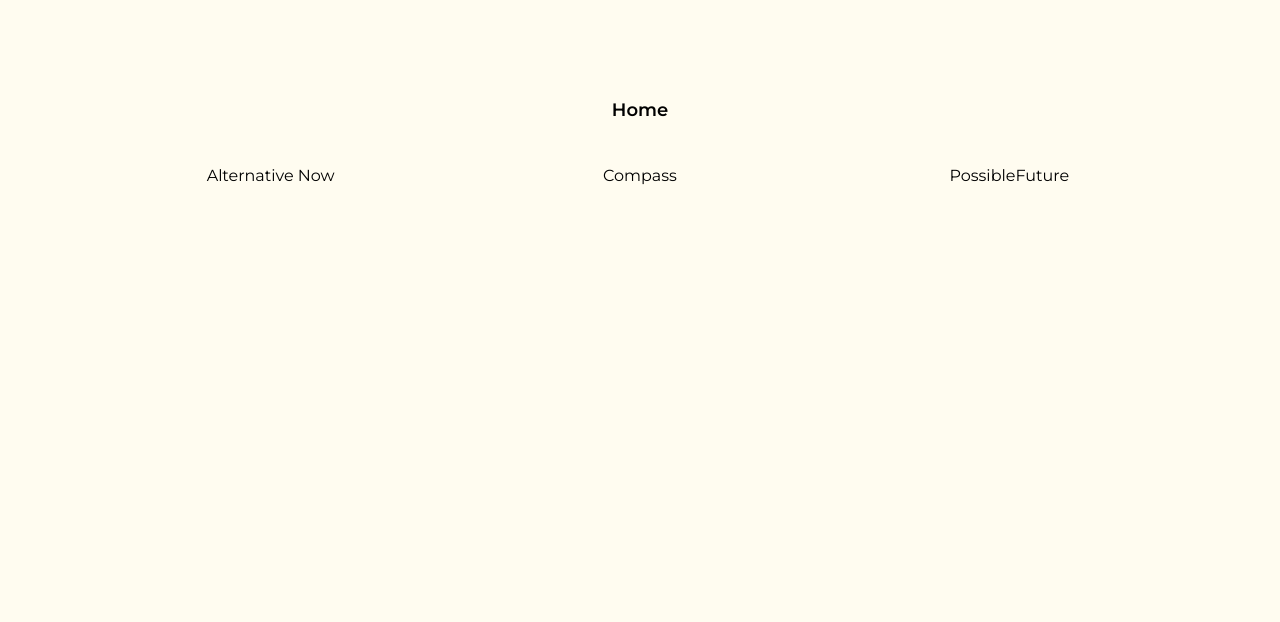
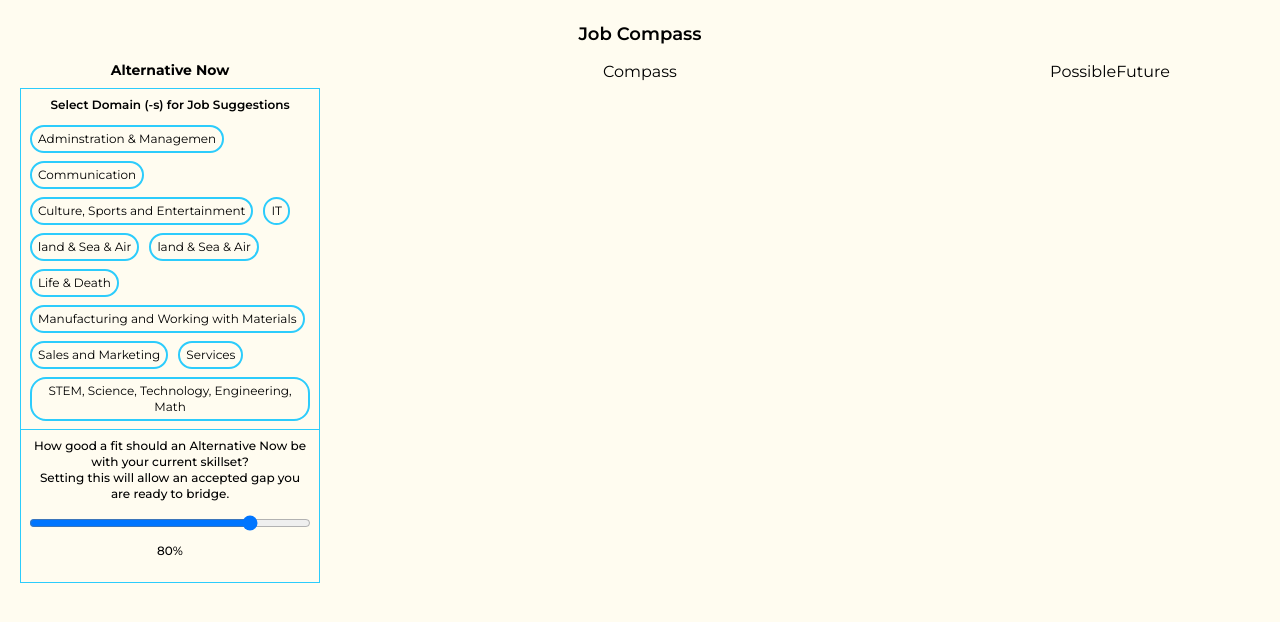
Before and after one commit to VictoriaAde/job-compass, a Next.js app: page / in a window 1280 px wide. Shown: the top 622 px of the page. Built offline with nearby package versions, Linux system fonts and the light colour scheme.

Commit message:
alternative now and percentagebar

```diff
--- a/app/_sections/_alternativeNow.tsx
+++ /dev/null
@@ -1,11 +0,0 @@
-import React from "react";
-
-const Alternative: React.FC = () => {
-  return (
-    <div className="text-center">
-      <h1>Alternative Now</h1>
-    </div>
-  );
-};
-
-export default Alternative;
--- /dev/null
+++ b/app/_sections/alternativeNow.tsx
@@ -0,0 +1,73 @@
+"use client";
+
+import React, { useState } from "react";
+import { jobSuggestions } from "../../utils/data";
+import PercentageBar from "@/components/PercentageBar";
+
+const Alternative: React.FC = (suggestions) => {
+  const [selectedSuggestions, setSelectedSuggestions] = useState<number[]>([]);
+
+  const toggleSelection = (id: number) => {
+    setSelectedSuggestions((prevSelected) => {
+      if (prevSelected.includes(id)) {
+        return prevSelected.filter((suggestionId) => suggestionId !== id);
+      } else {
+        return [...prevSelected, id];
+      }
+    });
+  };
+
+  return (
+    <div className="text-center">
+      <h2 className="text-sm font-bold mb-2">Alternative Now</h2>
+      <div>
+        <div className="border border-[#2CCCFC] p-2">
+          <h3 className="text-xs mb-3 font-semibold">
+            Select Domain (-s) for Job Suggestions
+          </h3>
+          <div className="flex gap-2 items-center flex-wrap">
+            {jobSuggestions.map((suggestion) => (
+              <span
+                key={suggestion.id}
+                onClick={() => toggleSelection(suggestion.id)}
+                className={`cursor-pointer rounded-2xl mx-[1px] py-1 px-[6px] text-xs font-normal ${
+                  selectedSuggestions.includes(suggestion.id)
+                    ? "bg-[#298dac] text-white border-2 border-[#298dac]" // Apply your selected color class
+                    : "bg-transparent text-black border-2 border-[#2CCCFC]" // Apply your default color class
+                }`}
+              >
+                {suggestion.title}
+              </span>
+            ))}
+          </div>
+        </div>
+        <div className="border border-t-0 border-[#2CCCFC] p-2">
+          <p className="text-xs font-medium">
+            How good a fit should an Alternative Now be with your current
+            skillset?{" "}
+          </p>
+          <p className="text-xs font-medium">
+            Setting this will allow an accepted gap you are ready to bridge.
+          </p>
+
+          <PercentageBar />
+        </div>
+      </div>
+    </div>
+  );
+};
+
+export default Alternative;
+{
+  /* <span>Adminstration & Managemen</span>
+<span>Communication</span>
+<span>Culture, Sports and Entertainment</span>
+<span>IT</span>
+<span>land & Sea & Air</span>
+<span>land & Sea & Air</span>
+<span>Life & Death</span>
+<span>Manufacturing and Working with Materials</span>
+<span>Sales and Marketing</span>
+<span>Services</span>
+<span>STEM, Science, Technology, Engineering, Math</span> */
+}
--- a/app/page.tsx
+++ b/app/page.tsx
@@ -1,13 +1,13 @@
 import Image from "next/image";
-import Alternative from "./_sections/_alternativeNow";
-import Compass from "./_sections/_compass";
-import PossibleFuture from "./_sections/_possibleFuture";
+import Alternative from "./_sections/alternativeNow";
+import Compass from "./_sections/compass";
+import PossibleFuture from "./_sections/possibleFuture";
 
 const Home: React.FC = () => {
   return (
-    <main className="flex flex-col items-center justify-between p-24">
-      <h1 className="text text-lg font-semibold mb-10">Home</h1>
-      <div className="w-full grid grid-cols-3 gap-5 place-content-center">
+    <main className="flex flex-col items-center justify-between px-10 py-5">
+      <h1 className="text text-lg font-semibold mb-3">Job Compass</h1>
+      <div className="w-full grid grid-cols-[25%_50%_25%] gap-5 place-content-center">
         <Alternative />
         <Compass />
         <PossibleFuture />
--- /dev/null
+++ b/components/PercentageBar.tsx
@@ -0,0 +1,32 @@
+// PercentageBar.tsx
+import React, { useState } from "react";
+
+const PercentageBar: React.FC = () => {
+  const [percentage, setPercentage] = useState<number>(80);
+
+  const handlePercentageChange = (e: React.FormEvent<HTMLInputElement>) => {
+    const newPercentage = parseFloat(e.currentTarget.value);
+    if (!isNaN(newPercentage)) {
+      setPercentage(Math.max(0, Math.min(100, newPercentage))); // Clamp between 0 and 100
+    }
+  };
+
+  return (
+    <div className="my-3">
+      <input
+        type="range"
+        min="0"
+        max="100"
+        step="1"
+        defaultValue={percentage.toString()} // Initialize with the percentage state
+        onInput={handlePercentageChange} // Use onInput event
+        className="w-full transition-all duration-300 ease-in-out"
+      />
+      <div className="text-center">
+        <span className="font-medium text-xs">{Math.round(percentage)}%</span>
+      </div>
+    </div>
+  );
+};
+
+export default PercentageBar;
--- /dev/null
+++ b/utils/data.ts
@@ -0,0 +1,13 @@
+export const jobSuggestions = [
+  { id: 1, title: "Adminstration & Managemen" },
+  { id: 2, title: "Communication" },
+  { id: 3, title: "Culture, Sports and Entertainment" },
+  { id: 4, title: "IT" },
+  { id: 5, title: "land & Sea & Air" },
+  { id: 6, title: "land & Sea & Air" },
+  { id: 7, title: "Life & Death" },
+  { id: 8, title: "Manufacturing and Working with Materials" },
+  { id: 9, title: "Sales and Marketing" },
+  { id: 10, title: "Services" },
+  { id: 11, title: "STEM, Science, Technology, Engineering, Math" },
+];
```
Also changed, not shown: tailwind.config.ts (+9 -9 lines), app/_sections/compass.tsx (renamed from app/_sections/_compass.tsx), app/_sections/possibleFuture.tsx (renamed from app/_sections/_possibleFuture.tsx).
